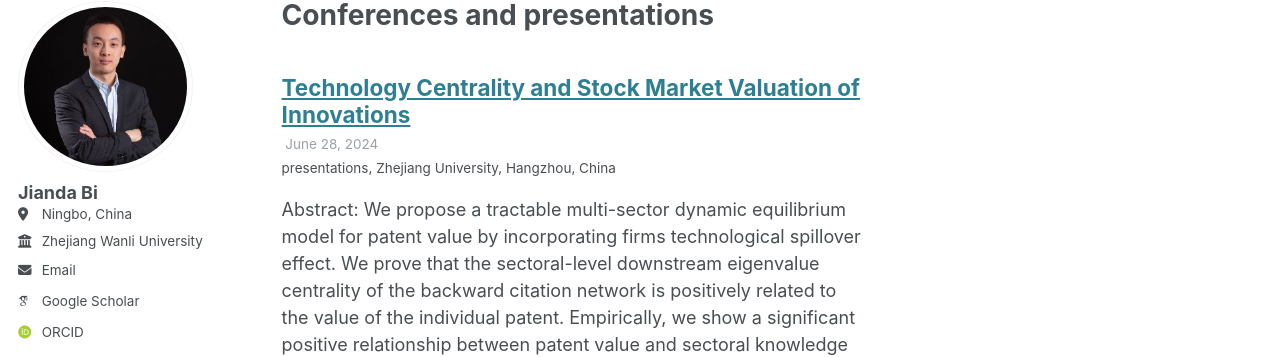
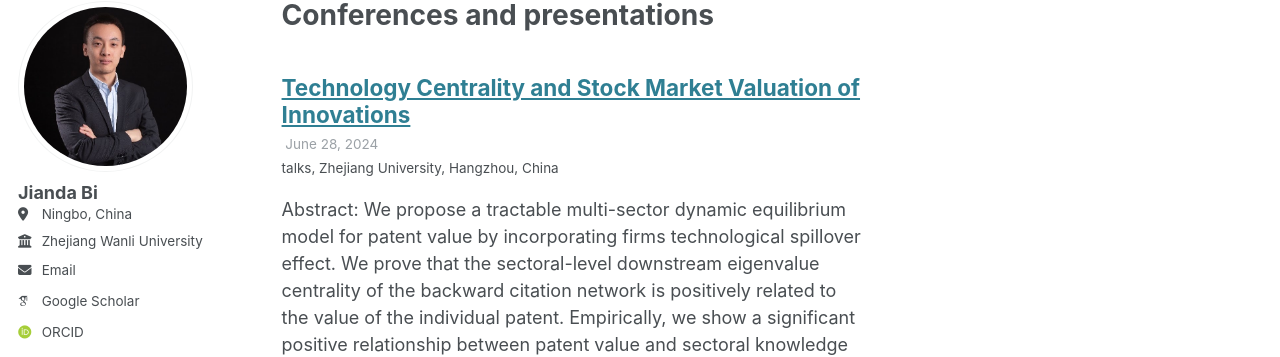
Before and after one commit to JiandaBi/Jianda.github.io, a Jekyll site: the page built from _pages/talks.html, in a window 1280 px wide and 900 px high. Shown: the part 105-462 px from the top of the window. Built offline with Jekyll 4.4.1, drawn with Linux system fonts in a browser that asks for light colours; some web fonts are replaced.

Commit message:
Update 2024-06-28-talk-1.md

```diff
--- a/_talks/2024-06-28-talk-1.md
+++ b/_talks/2024-06-28-talk-1.md
@@ -1,7 +1,7 @@
 ---
 title: "Technology Centrality and Stock Market Valuation of Innovations"
 collection: talks
-type: "presentations"
+type: "talks"
 permalink: /talks/2024-06-28-talk-1
 venue: "Zhejiang University"
 date: 2024-06-28
```
Also changed, not shown: other parts of _talks/2024-06-28-talk-1.md (+3 -0 lines).
